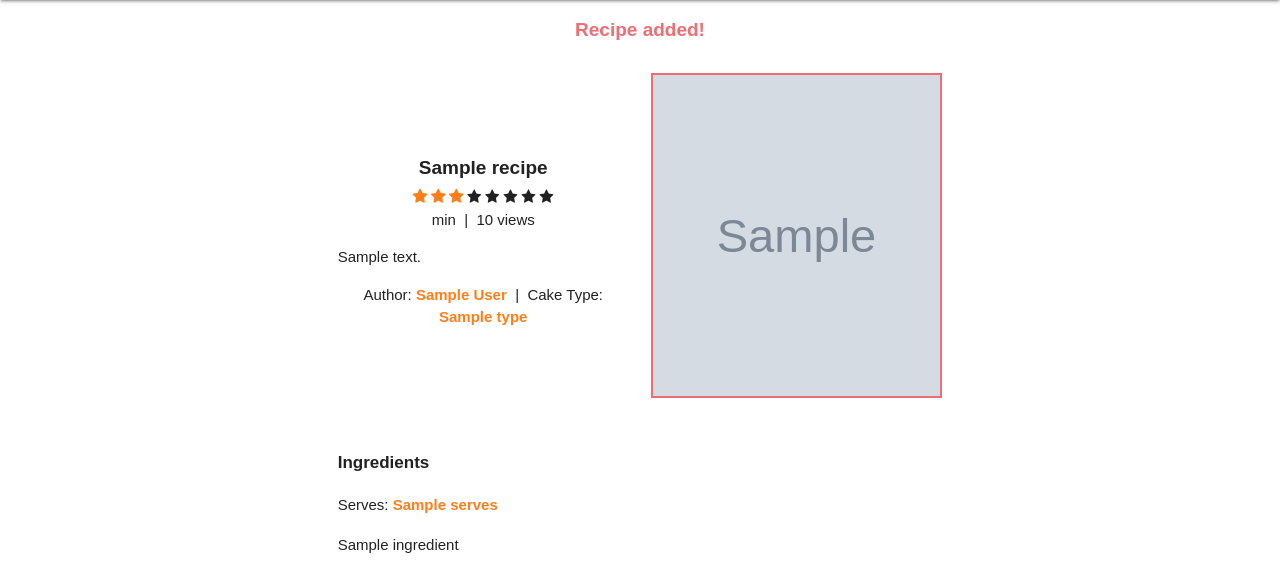
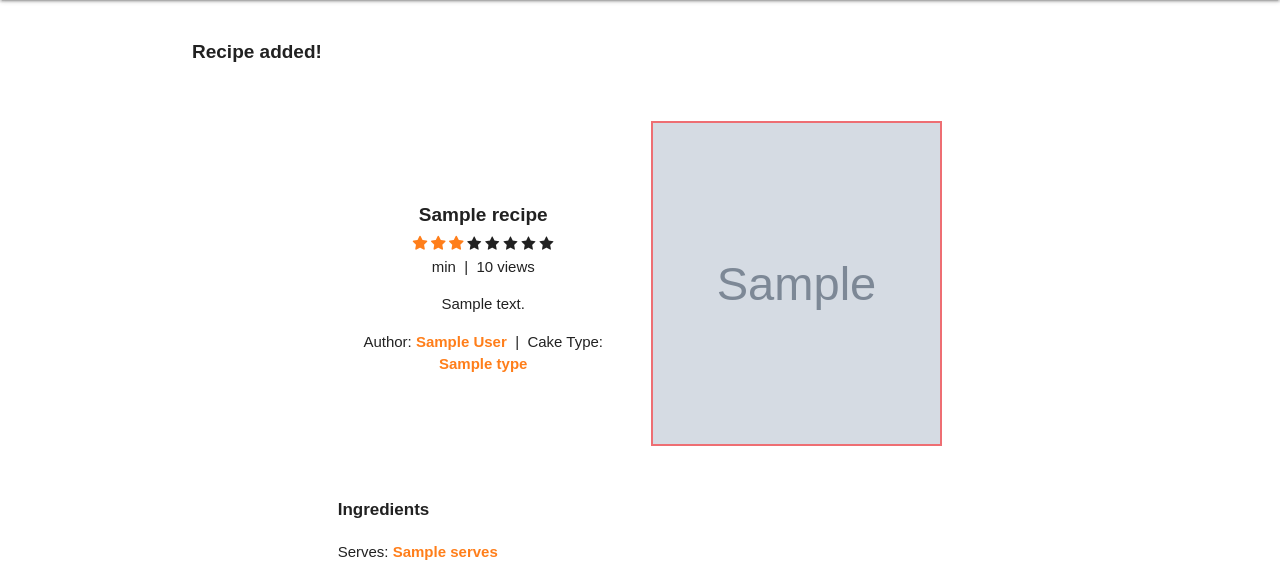
Before and after one commit to njdavies/milestone-project-three, a Flask app: page /new_recipe in a window 1280 px wide. Shown: the part 64-633 px from the top of the page. Run offline with Flask 2, Linux system fonts and the light colour scheme; grey boxes marked "Sample" are stand-in pictures; a database or web service that is not in the repository returns one stand-in record (values such as "Sample title"); some libraries are stand-ins or nearby versions.

Commit message:
Removed duplicate/uncessary code from recipe.html. Updated comments

```diff
--- a/templates/recipe.html
+++ b/templates/recipe.html
@@ -2,12 +2,12 @@
 {% block content %}
 
 <!-- Check if recipe has been added/edited and display flash message confirmation
-from the apppropriate view. Note that the formatting on this page  -->
+from the apppropriate view. -->
 
 {% with messages = get_flashed_messages() %}
 {% if messages %}
 {% for message in messages %}
-<h1 class="daily-recipe-header">{{ message }}</h1>
+<h1 class="recipe-header">{{ message }}</h1>
 {% endfor %}
 {% endif %}
 {% endwith %}
@@ -18,11 +18,11 @@
     <br>
     <div class="row valign-wrapper">
         {% for rec in recipe %}
-        <div class="col s12 m6 recipe-padding">
-            <div class="center-align">
+        <div class="col s12 m6 recipe-padding center-align">
+            <div>
                 <h1 class="recipe-name-margin">{{ rec.name }}</h1>
             </div>
-            <div class="center-align rating-padding">
+            <div class="rating-padding">
                 {% set remainder = 10 - rec.rating %}
                 {% for num in range(1, rec.rating) %}
                 <span class="fa fa-star checked highlight-colour"></span>
@@ -31,14 +31,14 @@
                 <span class="fa fa-star"></span>
                 {% endfor %}
             </div>
-            <div class="center-align">
+            <div>
                 <span>{{ rec.time_to_cook.readyIn }} min</span> &nbsp;|&nbsp; <span>{{ rec.views }}
                     views</span>
             </div>
             <div>
                 <p>{{ rec.description }}</p>
             </div>
-            <div class="center-align">
+            <div>
                 <span>Author: <span class="highlight-colour">{{ rec.author }}</span></span> &nbsp;|&nbsp;
                 <span>Cake
                     Type: <span class="highlight-colour">{{ rec.type }}</span></span>
```
